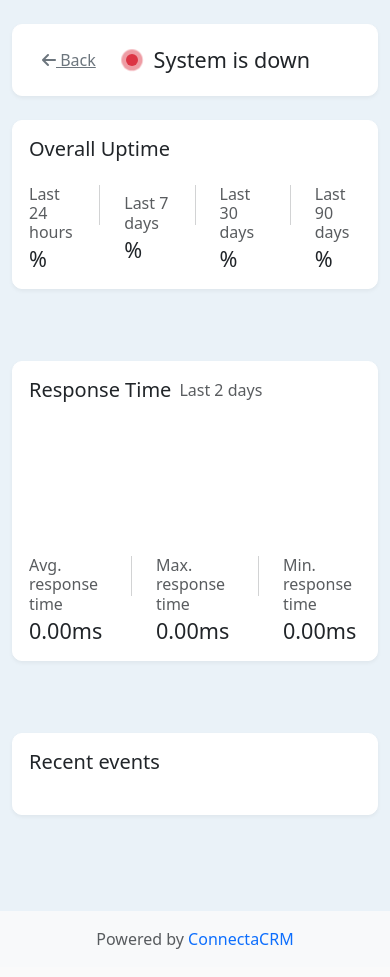
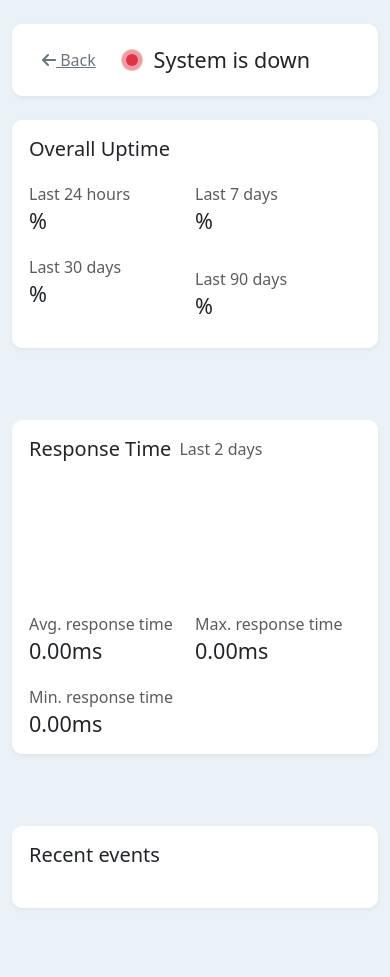
Before and after one commit to connecta-soft/crm-system-status, a Flask app: template templates/monitor_detail.html in a window 390 px wide. Shown: the part 62-1039 px from the top of the page. Before the commit the page ends 1011 px from the top, so only its background shows below. Run offline with Flask 3, Linux system fonts and the light colour scheme; the template is opened without the code that fills it, so the values that code supplies are empty.

Commit message:
Agent query: Is the detailed view now showing a better mobile layout with Overall Uptime and Response Time stats arranged in two rows?
Improve monitor detail page layout for better responsiveness.

Screenshot: https://storage.googleapis.com/screenshot-production-us-central1/2dded96f-fb4e-4c71-b383-ee3c9c8cf284/89719a46-d9f5-4ee5-983f-57a0e849f60e.jpg

```diff
--- a/templates/monitor_detail.html
+++ b/templates/monitor_detail.html
@@ -28,23 +28,24 @@
                     <div class="card">
                         <div class="card-body">
                             <h2 class="h5 mb-4">Overall Uptime</h2>
-                            <div class="d-flex justify-content-between align-items-center">
-                                <div class="uptime-stat" style="flex: 1">
+                            <div class="d-flex flex-wrap justify-content-between align-items-center">
+                                <div class="uptime-stat d-flex flex-column mb-4 mb-md-0" style="flex: 1 1 40%">
                                     <h3 class="h6 text-muted mb-1">Last 24 hours</h3>
                                     <p class="h4 mb-0">{{ monitor.custom_uptime_ranges['1'] }}%</p>
                                 </div>
-                                <div class="vr mx-4" style="height: 40px;"></div>
-                                <div class="uptime-stat" style="flex: 1">
+                                <div class="vr mx-4 d-none d-md-block" style="height: 40px;"></div>
+                                <div class="uptime-stat d-flex flex-column mb-4 mb-md-0" style="flex: 1 1 40%">
                                     <h3 class="h6 text-muted mb-1">Last 7 days</h3>
                                     <p class="h4 mb-0">{{ monitor.custom_uptime_ranges['7'] }}%</p>
                                 </div>
-                                <div class="vr mx-4" style="height: 40px;"></div>
-                                <div class="uptime-stat" style="flex: 1">
+                                <div class="w-100 d-md-none"></div>
+                                <div class="vr mx-4 d-none d-md-block" style="height: 40px;"></div>
+                                <div class="uptime-stat d-flex flex-column mb-4 mb-md-0" style="flex: 1 1 40%">
                                     <h3 class="h6 text-muted mb-1">Last 30 days</h3>
                                     <p class="h4 mb-0">{{ monitor.custom_uptime_ranges['30'] }}%</p>
                                 </div>
-                                <div class="vr mx-4" style="height: 40px;"></div>
-                                <div class="uptime-stat" style="flex: 1">
+                                <div class="vr mx-4 d-none d-md-block" style="height: 40px;"></div>
+                                <div class="uptime-stat d-flex flex-column" style="flex: 1 1 40%">
                                     <h3 class="h6 text-muted mb-1">Last 90 days</h3>
                                     <p class="h4 mb-0">{{ monitor.custom_uptime_ranges['90'] }}%</p>
                                 </div>
@@ -64,18 +65,19 @@
                             <div class="response-time-chart">
                                 <canvas id="responseTimeChart" height="100"></canvas>
                             </div>
-                            <div class="d-flex justify-content-between align-items-center mt-4">
-                                <div class="response-stat" style="flex: 1">
+                            <div class="d-flex flex-wrap justify-content-between align-items-center mt-4">
+                                <div class="response-stat d-flex flex-column mb-4 mb-md-0" style="flex: 1 1 40%">
                                     <h3 class="h6 text-muted mb-1">Avg. response time</h3>
                                     <p class="h4 mb-0">{{ "%.2f"|format(monitor.response_times.avg) }}ms</p>
                                 </div>
-                                <div class="vr mx-4" style="height: 40px;"></div>
-                                <div class="response-stat" style="flex: 1">
+                                <div class="vr mx-4 d-none d-md-block" style="height: 40px;"></div>
+                                <div class="response-stat d-flex flex-column mb-4 mb-md-0" style="flex: 1 1 40%">
                                     <h3 class="h6 text-muted mb-1">Max. response time</h3>
                                     <p class="h4 mb-0">{{ "%.2f"|format(monitor.response_times.max) }}ms</p>
                                 </div>
-                                <div class="vr mx-4" style="height: 40px;"></div>
-                                <div class="response-stat" style="flex: 1">
+                                <div class="w-100 d-md-none"></div>
+                                <div class="vr mx-4 d-none d-md-block" style="height: 40px;"></div>
+                                <div class="response-stat d-flex flex-column" style="flex: 1 1 40%">
                                     <h3 class="h6 text-muted mb-1">Min. response time</h3>
                                     <p class="h4 mb-0">{{ "%.2f"|format(monitor.response_times.min) }}ms</p>
                                 </div>
```
